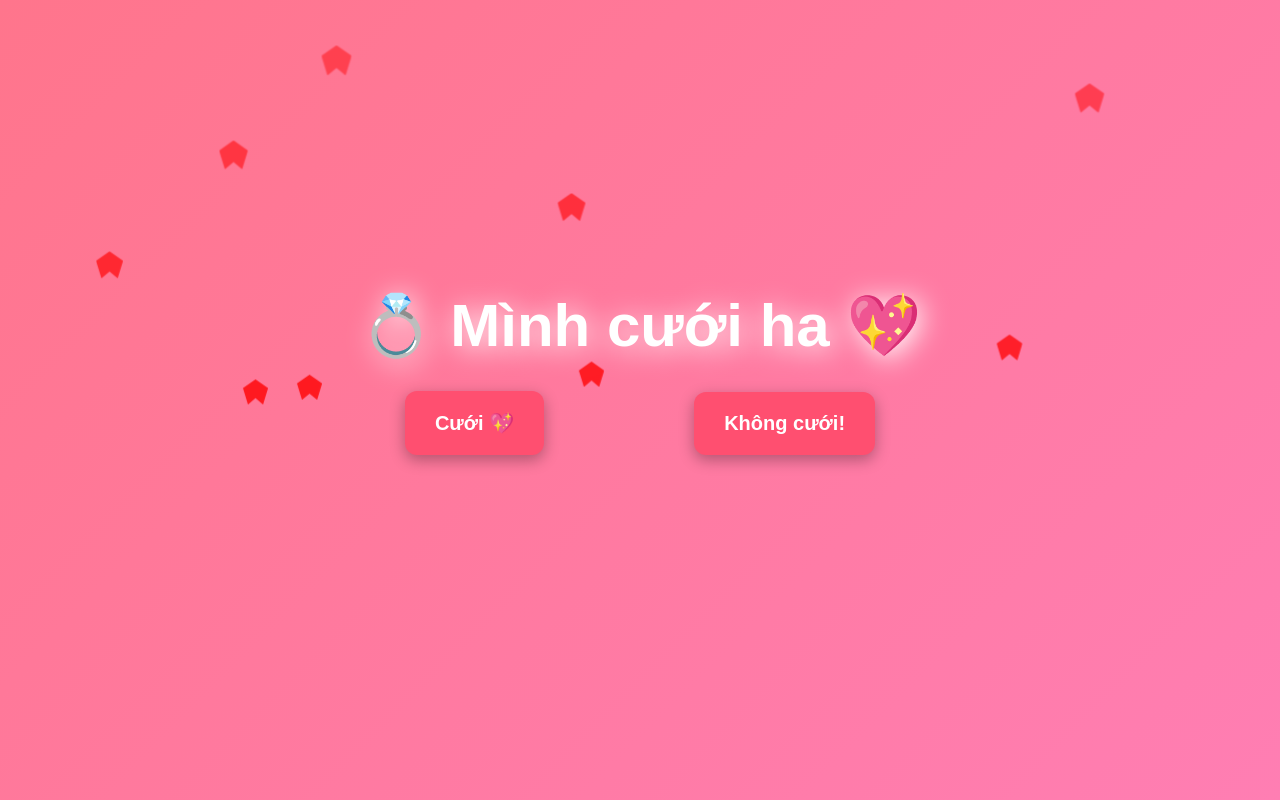
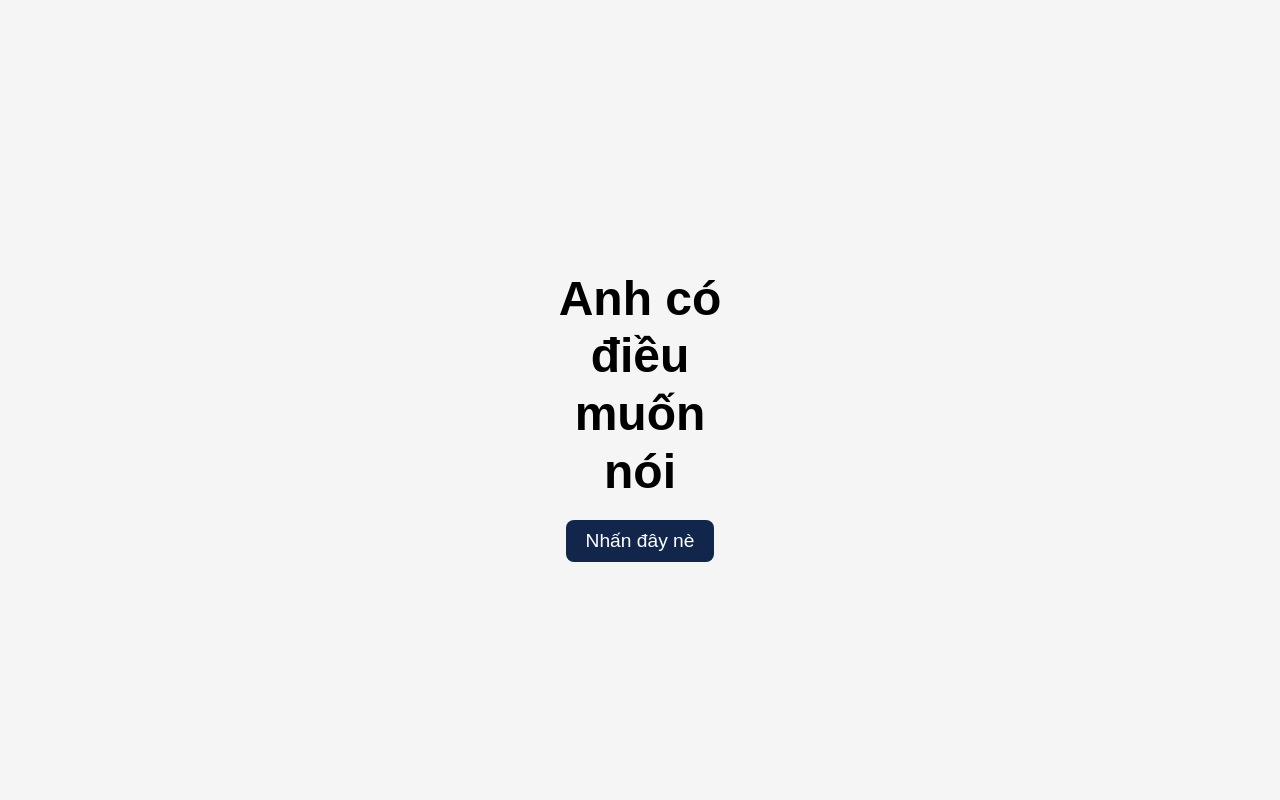
Before and after one commit to vnpnam/nga-01, a plain HTML site: page index.html in a window 1280 px wide. Drawn offline with Linux system fonts and the light colour scheme.

Commit message:
tran bo nho

```diff
--- a/index.html
+++ b/index.html
@@ -3,180 +3,126 @@
 <head>
     <meta charset="UTF-8">
     <meta name="viewport" content="width=device-width, initial-scale=1.0">
-    <title>Mình cưới ha</title>
+    <title>Tràn ngập nhớ thương</title>
     <style>
         body {
-            font-family: "Poppins", Arial, sans-serif;
-            margin: 0;
-            padding: 0;
             display: flex;
             flex-direction: column;
             justify-content: center;
             align-items: center;
             height: 100vh;
-            background: linear-gradient(135deg, #ff758c, #ff7eb3);
+            background-color: #f5f5f5;
+            font-family: Arial, sans-serif;
+            margin: 0;
+            text-align: center;
             overflow: hidden;
-            position: relative;
         }
 
-        .text-container {
-            font-size: 60px;
+        h1 {
+            font-size: 3rem;
             font-weight: bold;
-            color: white;
-            text-shadow: 4px 4px 20px rgba(0, 0, 0, 0.5);
-            animation: float 2.5s ease-in-out infinite alternate, glow 1.5s infinite alternate;
-            transition: transform 0.3s;
+            line-height: 1.2;
+            margin-bottom: 20px;
+            position: relative;
+            z-index: 10;
         }
 
-        .text-container:hover {
-            transform: scale(1.1) rotate(5deg);
+        button {
+            background-color: #12264b;
+            color: white;
+            font-size: 1.2rem;
+            padding: 10px 20px;
+            border: none;
+            border-radius: 8px;
+            cursor: pointer;
+            position: relative;
+            z-index: 10;
         }
 
-        @keyframes float {
-            from { transform: translateY(0); }
-            to { transform: translateY(-25px); }
+        button:hover {
+            background-color: #0d1c3a;
         }
 
-        @keyframes glow {
-            from { text-shadow: 4px 4px 20px rgba(255, 255, 255, 0.7); }
-            to { text-shadow: 4px 4px 30px rgba(255, 255, 255, 1); }
+        .popup {
+            position: absolute;
+            width: 250px;
+            height: 150px;
+            background-color: #ffc0cb;
+            border: 2px solid white;
+            box-shadow: 2px 2px 10px rgba(0, 0, 0, 0.2);
+            padding: 10px;
+            text-align: center;
+            font-size: 1.2rem;
+            font-weight: bold;
+            opacity: 0;
+            transform: scale(0.5);
+            transition: opacity 0.5s ease-in-out, transform 0.5s ease-in-out;
         }
 
-        .button-container {
-            margin-top: 30px;
-            display: flex;
-            justify-content: center;
-            align-items: center;
-            gap: 150px;
-            position: relative;
+        .popup.show {
+            opacity: 1;
+            transform: scale(1);
         }
 
-        .button {
-            padding: 20px 30px;
-            font-size: 20px;
+        .title-bar {
+            background-color: white;
+            padding: 5px;
             font-weight: bold;
-            color: white;
-            background: #ff4f70;
-            border: none;
-            border-radius: 12px;
-            cursor: pointer;
-            transition: transform 0.2s, background 0.3s;
-            position: relative;
-            box-shadow: 0px 5px 15px rgba(0, 0, 0, 0.3);
+            display: flex;
+            justify-content: space-between;
         }
 
-        .button:hover { background: #ff2e5a; }
-        .button:active { transform: scale(0.9); }
-
-        .no-button { transition: 0.3s ease-in-out; position: relative; }
-
-        .message-container {
-            margin-top: 20px;
-            font-size: 22px;
-            font-weight: bold;
-            color: white;
-            text-shadow: 3px 3px 12px rgba(0, 0, 0, 0.4);
-            min-height: 35px;
-            text-align: center;
-        }
-
-        .heart {
-            position: absolute;
-            width: 25px;
-            height: 25px;
-            background-color: red;
-            clip-path: polygon(50% 0%, 100% 35%, 80% 100%, 50% 75%, 20% 100%, 0% 35%);
-            animation: floatHeart 5s ease-in-out infinite;
-            opacity: 0.8;
-        }
-
-        @keyframes floatHeart {
-            from { transform: translateY(0) scale(1); opacity: 0.8; }
-            to { transform: translateY(-100vh) scale(1.5); opacity: 0; }
-        }
-
-        .ngon-text {
-            position: absolute;
-            font-size: 50px;
-            font-weight: bold;
-            color: white;
-            text-shadow: 4px 4px 10px rgba(0, 0, 0, 0.5);
-            animation: fadeInOut 2s ease-in-out;
-        }
-
-        @keyframes fadeInOut {
-            from { opacity: 0; transform: scale(0.5); }
-            50% { opacity: 1; transform: scale(1.2); }
-            to { opacity: 0; transform: scale(1); }
+        .close-btn {
+            cursor: pointer;
         }
     </style>
+</head>
+<body>
+
+    <h1>
+        Anh có<br>
+        điều<br>
+        muốn<br>
+        nói
+    </h1>
+
+    <button onclick="startFlood()">Nhấn đây nè</button>
+
     <script>
-        document.addEventListener("DOMContentLoaded", function() {
-            const noButton = document.querySelector(".no-button");
-            const yesButton = document.querySelector(".button");
-            const messageContainer = document.createElement("div");
-            messageContainer.classList.add("message-container");
-            document.body.appendChild(messageContainer);
+        let floodActive = false;
 
-            let clickCount = 0;
-            const messages = [
-                "Thật không? Nghĩ lại đi!",
-                "Bùn á :<<",
-                "ÁC QUỶYYYYYY"
-            ];
+        function startFlood() {
+            if (floodActive) return; // Tránh bấm nhiều lần làm chạy lại
+            floodActive = true;
 
-            noButton.addEventListener("click", function() {
-                if (clickCount < messages.length) {
-                    messageContainer.textContent = messages[clickCount];
-                    clickCount++;
-                } else {
-                    messageContainer.textContent = "";
-                }
-            });
+            function createPopup() {
+                let popup = document.createElement("div");
+                popup.classList.add("popup");
+                popup.style.top = `${Math.random() * (window.innerHeight - 160)}px`;
+                popup.style.left = `${Math.random() * (window.innerWidth - 260)}px`;
 
-            noButton.addEventListener("mouseenter", function() {
-                if (clickCount >= messages.length) { moveButton(); }
-            });
+                let titleBar = document.createElement("div");
+                titleBar.classList.add("title-bar");
+                titleBar.innerHTML = `<span>Tràn ngập bộ</span><span class="close-btn" onclick="this.parentElement.parentElement.remove()">-</span>`;
 
-            function moveButton() {
-                const maxX = window.innerWidth - noButton.clientWidth - 50;
-                const maxY = window.innerHeight - noButton.clientHeight - 50;
-                let x = Math.random() * maxX;
-                let y = Math.random() * maxY;
-                x = Math.max(10, Math.min(x, maxX));
-                y = Math.max(10, Math.min(y, maxY));
-                noButton.style.position = "absolute";
-                noButton.style.left = `${x}px`;
-                noButton.style.top = `${y}px`;
+                let message = document.createElement("div");
+                message.innerText = "Nhớ nhớ nhớ em!";
+
+                popup.appendChild(titleBar);
+                popup.appendChild(message);
+                document.body.appendChild(popup);
+
+                setTimeout(() => {
+                    popup.classList.add("show");
+                }, 100);
+
+                // Tạo popup liên tục
+                setTimeout(createPopup, Math.random() * 400 + 100); // Xuất hiện mỗi 100ms - 500ms
             }
 
-            yesButton.addEventListener("click", function() {
-                const ngonText = document.createElement("div");
-                ngonText.classList.add("ngon-text");
-                ngonText.textContent = "Ngon!";
-                ngonText.style.left = `${Math.random() * 80 + 10}vw`;
-                ngonText.style.top = `${Math.random() * 80 + 10}vh`;
-                document.body.appendChild(ngonText);
-                setTimeout(() => ngonText.remove(), 2000);
-            });
+            createPopup();
+        }
+    </script>
 
-            function createHeart() {
-                const heart = document.createElement("div");
-                heart.classList.add("heart");
-                heart.style.left = `${Math.random() * 100}vw`;
-                heart.style.animationDuration = `${2 + Math.random() * 3}s`;
-                document.body.appendChild(heart);
-                setTimeout(() => heart.remove(), 5000);
-            }
-            setInterval(createHeart, 300);
-        });
-    </script>
-</head>
-<body>
-    <div class="text-container">💍 Mình cưới ha 💖</div>
-    <div class="button-container">
-        <button class="button">Cưới 💖</button>
-        <button class="button no-button">Không cưới!</button>
-    </div>
 </body>
 </html>
```
